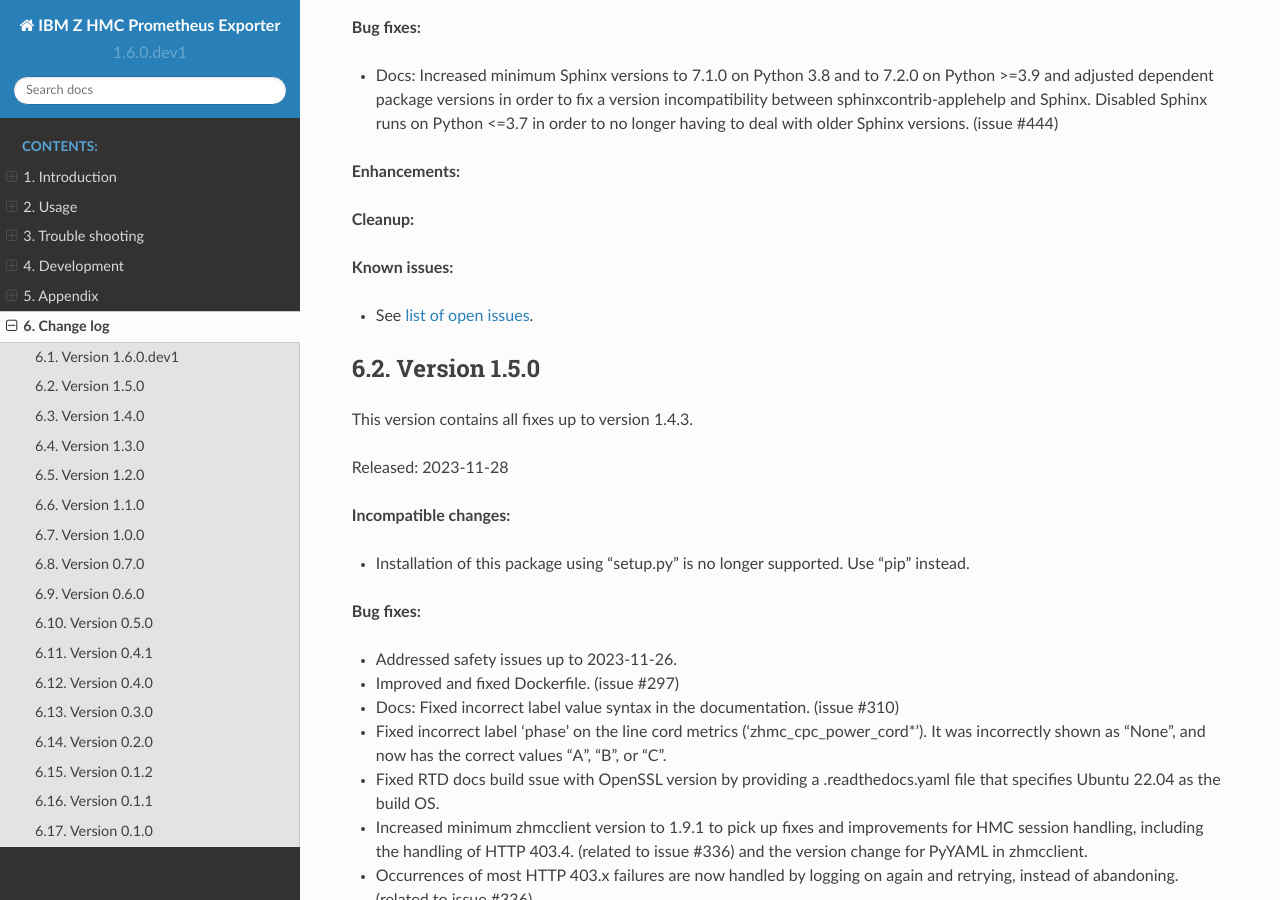
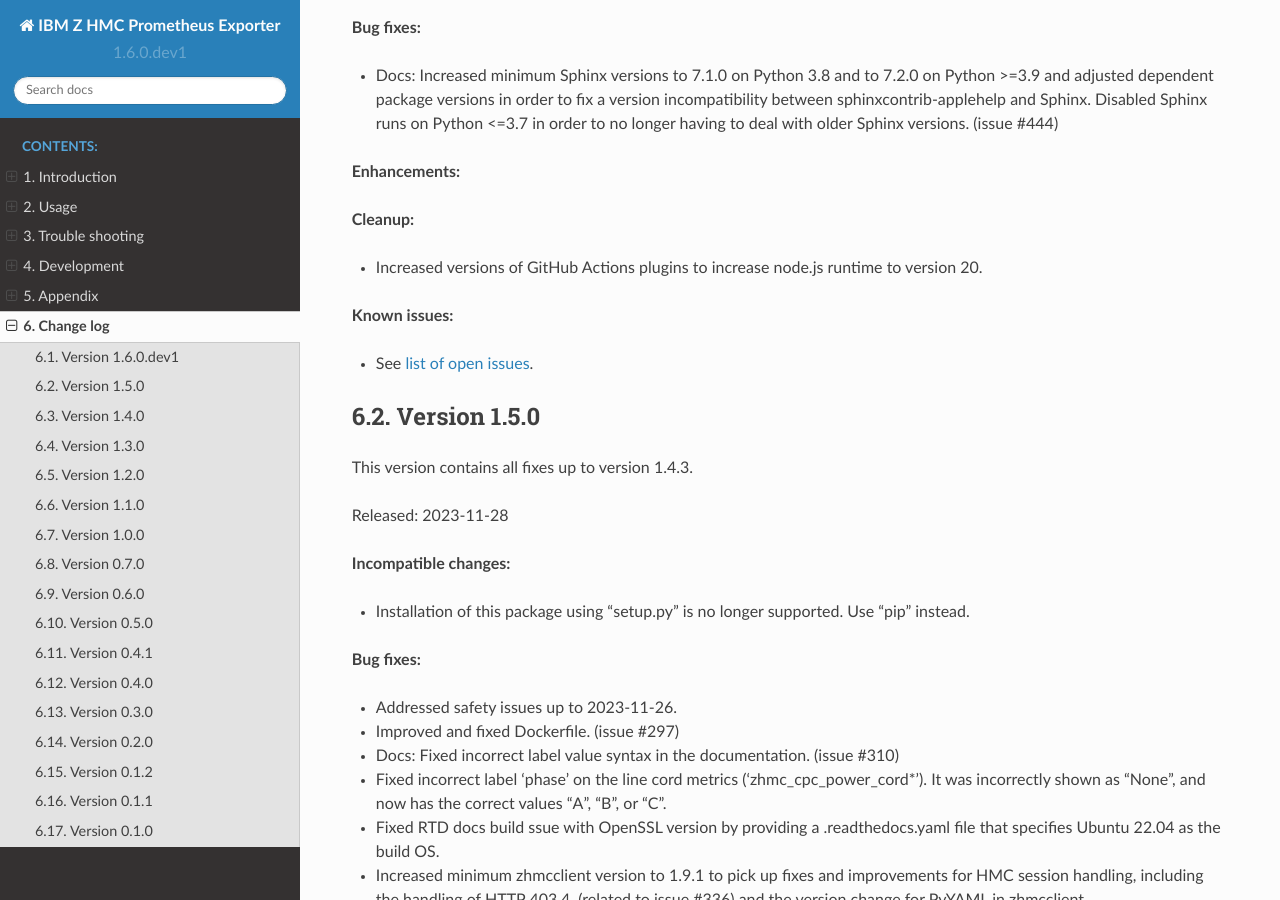
Before and after one commit to zhmcclient/zhmc-prometheus-exporter, a Sphinx documentation site: the page built from docs/changes.rst, in a window 1280 px wide and 900 px high, scrolled down 392 px. Built offline with Sphinx 7.4.7 and the Read the Docs theme 2.0.0, drawn with Linux system fonts in a browser that asks for light colours.

Commit message:
Increased versions of GitHub Actions plugins to node 20
Details:

* Increased versions of GitHub Actions plugins to increase node.js runtime
  to version 20.

Signed-off-by: Andreas Maier <maiera@de.ibm.com>

```diff
--- a/docs/changes.rst
+++ b/docs/changes.rst
@@ -39,6 +39,9 @@
 **Enhancements:**
 
 **Cleanup:**
+
+* Increased versions of GitHub Actions plugins to increase node.js runtime
+  to version 20.
 
 **Known issues:**
 
```
Also changed, not shown: 1 other file.
